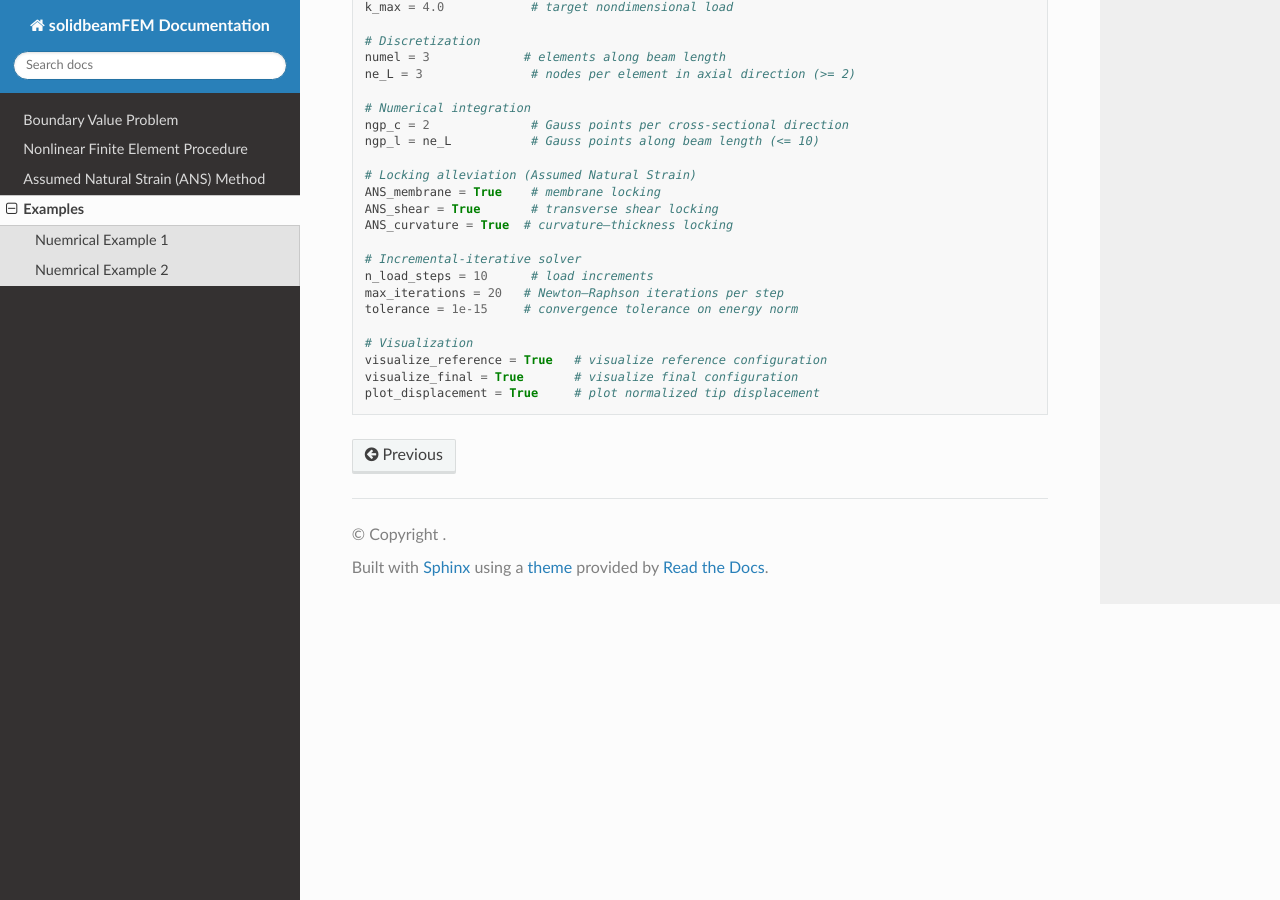
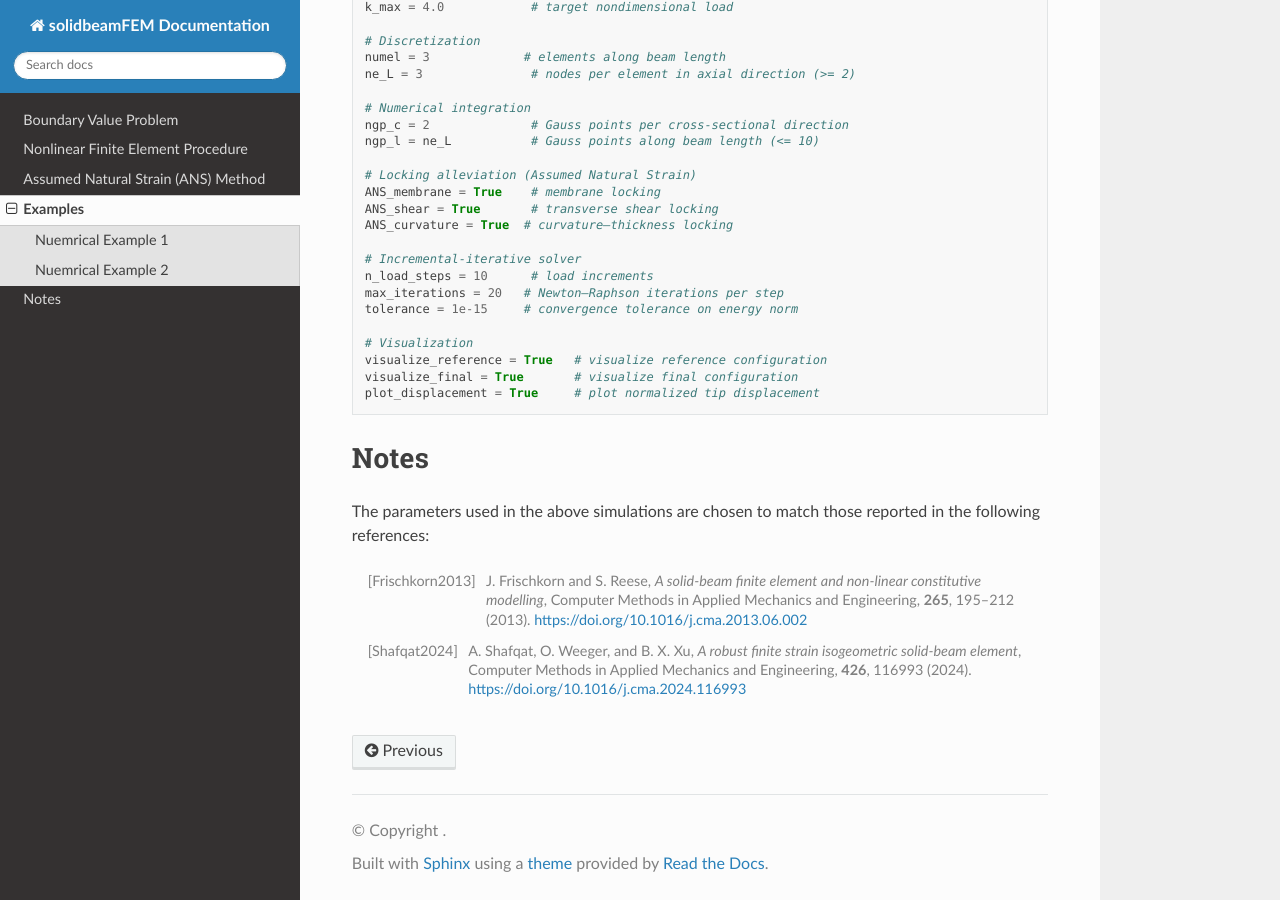
Before and after one commit to jaafaralaswad/solidbeamfem, a Sphinx documentation site: the page built from docs/source/examples.rst, in a window 1280 px wide and 900 px high, scrolled down 3530 px. Built offline with Sphinx 7.4.7 and the Read the Docs theme 3.1.0, drawn with Linux system fonts in a browser that asks for light colours.

Commit message:
Update examples.rst

```diff
--- a/docs/source/examples.rst
+++ b/docs/source/examples.rst
@@ -157,3 +157,27 @@ Nuemrical Example 2
    visualize_reference = True   # visualize reference configuration
    visualize_final = True       # visualize final configuration
    plot_displacement = True     # plot normalized tip displacement
+
+
+
+
+
+Notes
+=====
+
+The parameters used in the above simulations are chosen to match those reported
+in the following references:
+
+.. [Frischkorn2013]
+   J. Frischkorn and S. Reese,
+   *A solid-beam finite element and non-linear constitutive modelling*,
+   Computer Methods in Applied Mechanics and Engineering,
+   **265**, 195–212 (2013).
+   https://doi.org/10.1016/j.cma.2013.06.002
+
+.. [Shafqat2024]
+   A. Shafqat, O. Weeger, and B. X. Xu,
+   *A robust finite strain isogeometric solid-beam element*,
+   Computer Methods in Applied Mechanics and Engineering,
+   **426**, 116993 (2024).
+   https://doi.org/10.1016/j.cma.2024.116993
```
